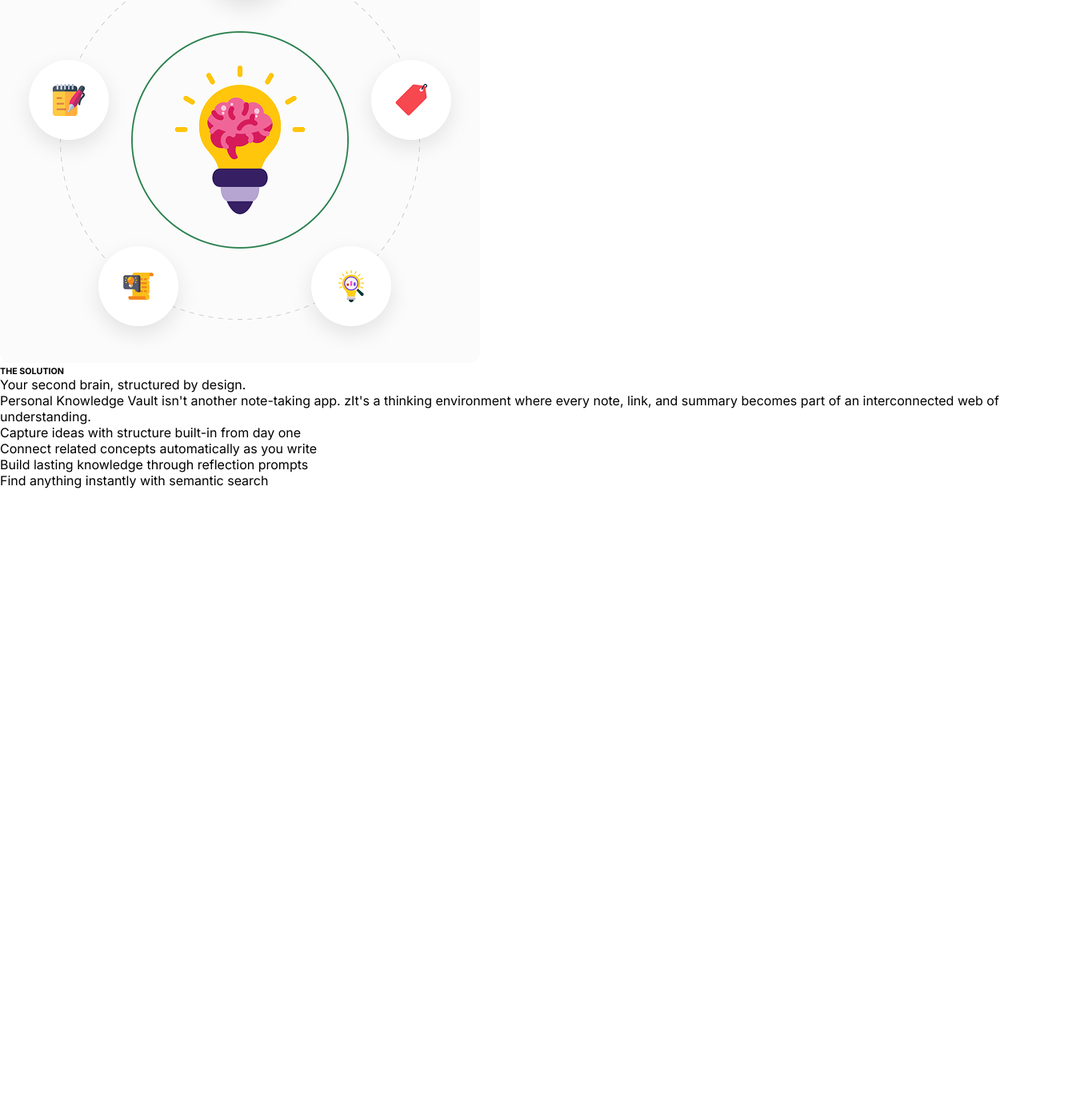
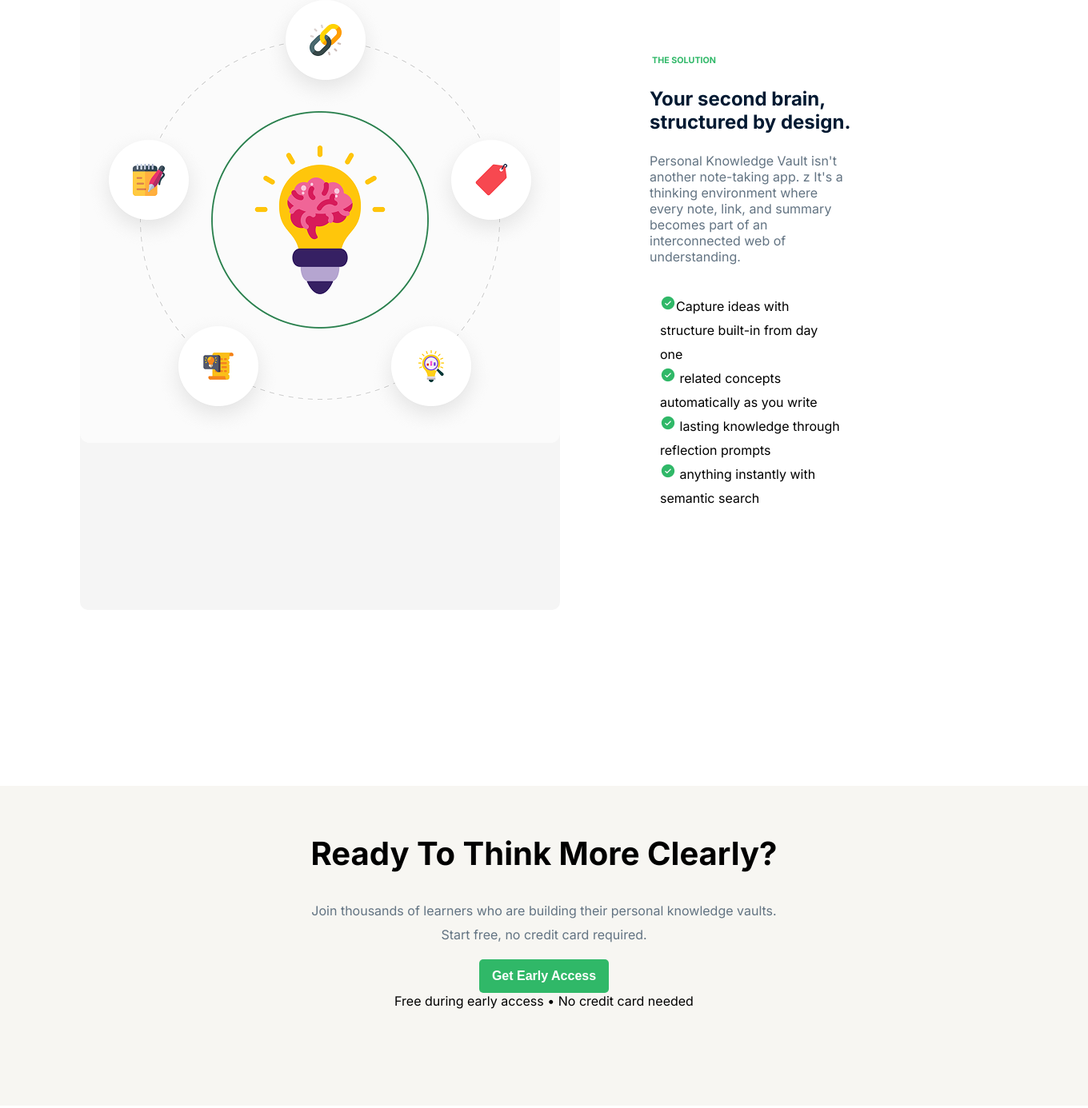
Before and after one commit to zaberabdullah/assignment-01, a plain HTML site: page index.html in a window 1280 px wide. Shown: the part 1423-2809 px from the top of the page at 80% size, 1360 px wide, since content can reach past the window. Before the commit the page ends 2034 px from the top, so only its background shows below. Drawn offline with Linux system fonts and the light colour scheme.

Commit message:
third commit

```diff
--- a/index.html
+++ b/index.html
@@ -78,25 +78,33 @@
         </section>
       </main>
 
-      <section>
-        <div class="knowledge-class">
+      <section class="i-cont">
+        <div class="knowledge-cont">
           <img src="assets/knowledge.png" alt="" />
         </div>
-        <div>
-          <h6>THE SOLUTION</h6>
-          <p>Your second brain, structured by design.</p>
-          <p>
-            Personal Knowledge Vault isn't another note-taking app. zIt's a thinking environment where every note, link,
+        <div class="k-zero">
+          <h6 class="k-one">THE SOLUTION</h6>
+          <h1 class="k-two">Your second brain,<br> structured by design.</h1>
+          <p class="k-three">
+            Personal Knowledge Vault isn't another note-taking app. z It's a thinking environment where every note, link,
             and summary becomes part of an interconnected web of understanding.
           </p>
           <div>
-          <ul>
-            <li>Capture ideas with structure built-in from day one</li>
-            <li>Connect related concepts automatically as you write</li>
-            <li>Build lasting knowledge through reflection prompts</li>
-            <li>Find anything instantly with semantic search</li>
+          <ul class="k-four">
+            <li><img src="assets/CheckCircle.png" alt="">Capture ideas with structure built-in from day one</li>
+            <li><img src="assets/CheckCircle.png"alt=""> related concepts automatically as you write</li>
+            <li><img src="assets/CheckCircle.png" alt=""> lasting knowledge through reflection prompts</li>
+            <li><img src="assets/CheckCircle.png" alt=""> anything instantly with semantic search</li>
           </ul>
           </div>
+        </div>
+      </section>
+      <section>
+        <div class="z-container">
+            <h1 class="z-one">Ready To Think More Clearly?</h1>
+            <p class="z-two">Join thousands of learners who are building their personal knowledge vaults.<br> Start free, no credit card required.</p>
+            <button class="btn">Get Early Access</button>
+            <p class="z-three">Free during early access • No credit card needed</p>
         </div>
       </section>
     </header>
--- a/style.css
+++ b/style.css
@@ -164,3 +164,69 @@ nav .menu a{
     color:#627382;
 
 }
+
+.i-cont{
+    display: flex;
+    padding: 100px;
+
+}
+
+.k-zero{
+    padding: 100px;
+}
+
+.knowledge-cont{
+    border-radius: 10px;
+    width: 600px;
+    background-color: whitesmoke;
+}
+
+.k-one{
+    padding: 15px;
+    color: #30B868;
+}
+
+.k-two{
+    font-size: 48;
+    font-weight: bold;
+    color: #001931;
+    padding: 12px;
+}
+
+.k-three{
+    color: #627382;
+    padding: 12px;
+    /* border: 1px solid #F95555; */
+}
+
+.k-four{
+    padding: 25px;
+    line-height: 30px;
+    list-style-type: none;
+    /* align-items: center; */
+}
+
+.z-container{
+    background-color: #F7F6F2;
+    width: 1360px;
+    height: 400px;
+    margin: 120px auto;
+    text-align: center;
+
+}
+.z-one{
+    padding: 60px 0 16px;
+    font-size: 40px;
+    font-weight: bold;
+}
+
+.z-two{
+    color:#627382;
+    padding: 16px;
+    line-height: 30px;
+
+}
+
+.z-three{
+
+}
```
